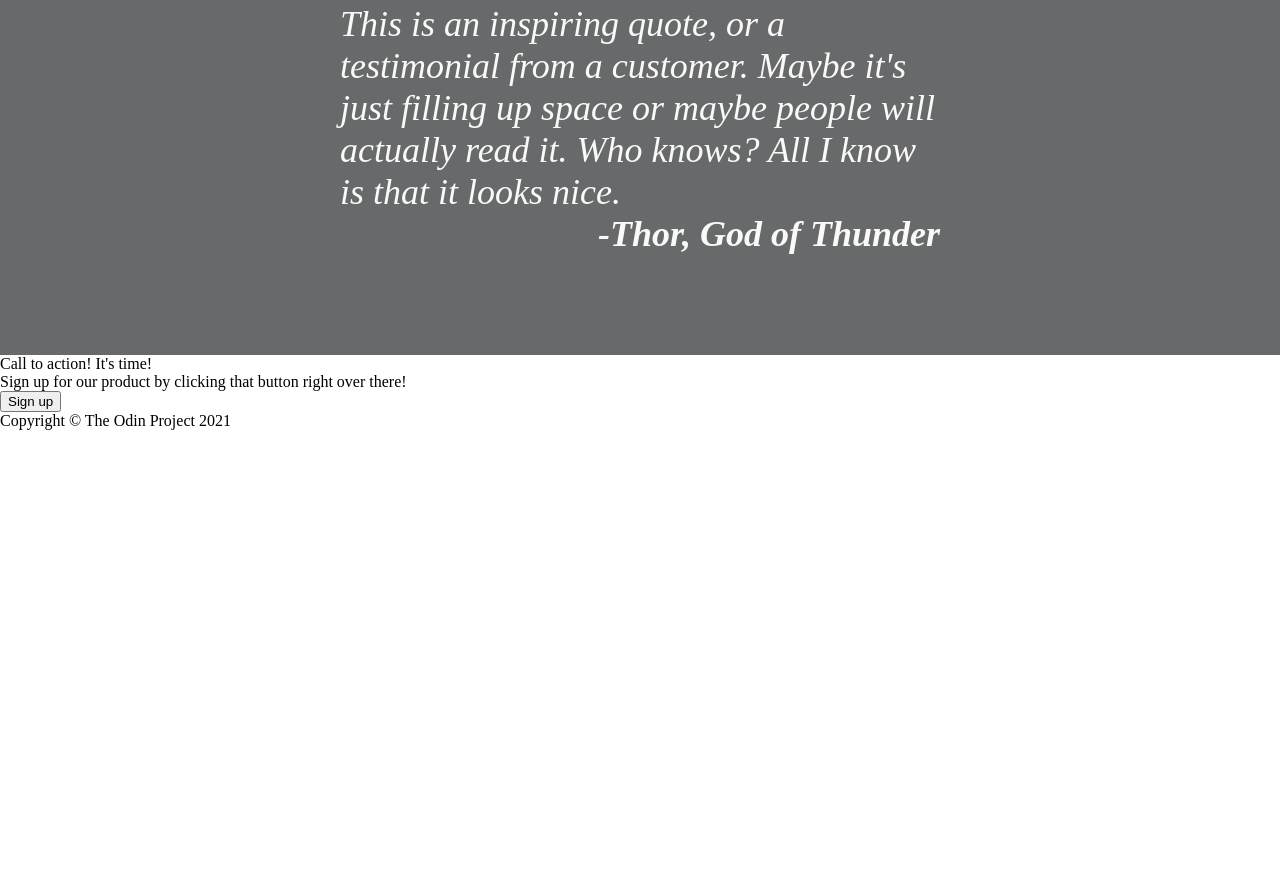
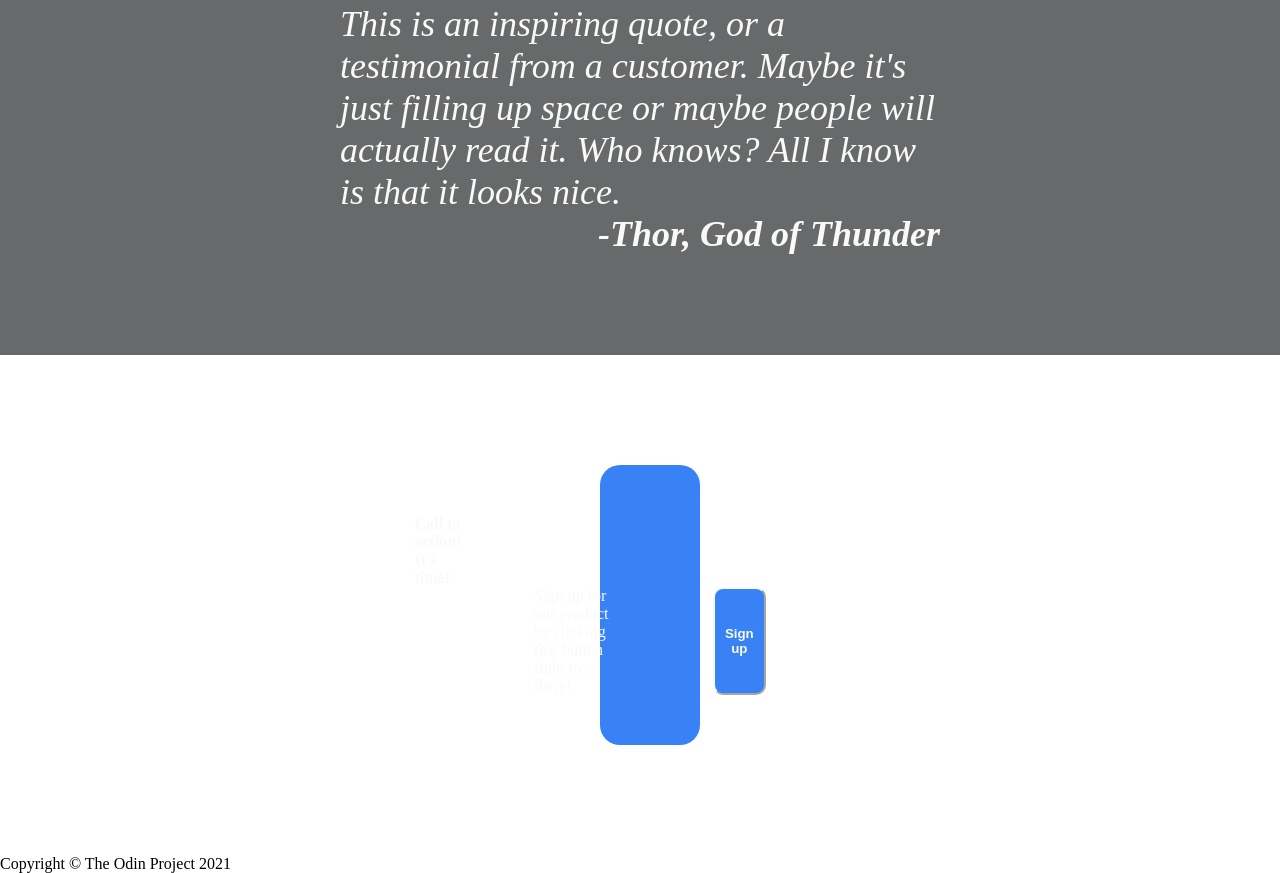
Before and after one commit to Drew-Kemp/Landing-Page, a plain HTML site: page index.html in a window 1280 px wide. Shown: the part 1507-2380 px from the top of the page. Before the commit the page ends 1937 px from the top, so only its background shows below. Drawn offline with Linux system fonts and the light colour scheme.

Commit message:
Add css to container

```diff
--- a/index.html
+++ b/index.html
@@ -58,11 +58,13 @@
             or maybe people will actually read it. Who knows? All I know is that it looks nice.</div>
         <div class="quote-2">-Thor, God of Thunder</div>
     </div>
-    <div class="banner">
-        <div class="container">
+    <div class="container">
+        <div class="inner-container">
             <div class="header-banner">Call to action! It's time!</div>
-            <div class="header-text">Sign up for our product by clicking that button right over there!</div>
-            <button class="button-two">Sign up</button>
+            <div class="sub-container">
+                <div class="header-text">Sign up for our product by clicking that button right over there!</div>
+                <button class="button-two">Sign up</button>
+            </div>
         </div>
     </div>
     <div class="footer">
--- a/styles.css
+++ b/styles.css
@@ -101,7 +101,9 @@ h3 {
 }
 
 .text {
-    color: #68696b
+    color: #68696b;
+    display: flex;
+    justify-content: center;
 }
 
 .quote {
@@ -125,3 +127,45 @@ h3 {
     justify-content: flex-end;
     font-weight: 900;
 }
+
+.container {
+    margin: 0;
+    padding: 10px 500px;
+}
+
+.inner-container {
+    display: flex;
+    flex-direction: column;
+    align-items: center;
+    justify-content: center;
+    padding: 50px;
+    margin: 100px;
+    background-color: #3882f6;
+    border-radius: 20px;
+}
+
+.sub-container {
+    display: flex;
+    gap: 100px;
+}
+
+.header-banner {
+    margin-right: 424px;
+    font-weight: 900;
+    color: #f9faf8
+
+}
+
+.button-two {
+    padding: 10px;
+    width: 80px;
+    border-radius: 10px;
+    background-color: #3882f6;
+    border-color: #f9faf8;
+    color: #f9faf8;
+    font-weight: 900;
+}
+
+.header-text {
+    color: #f9faf8
+}
```
